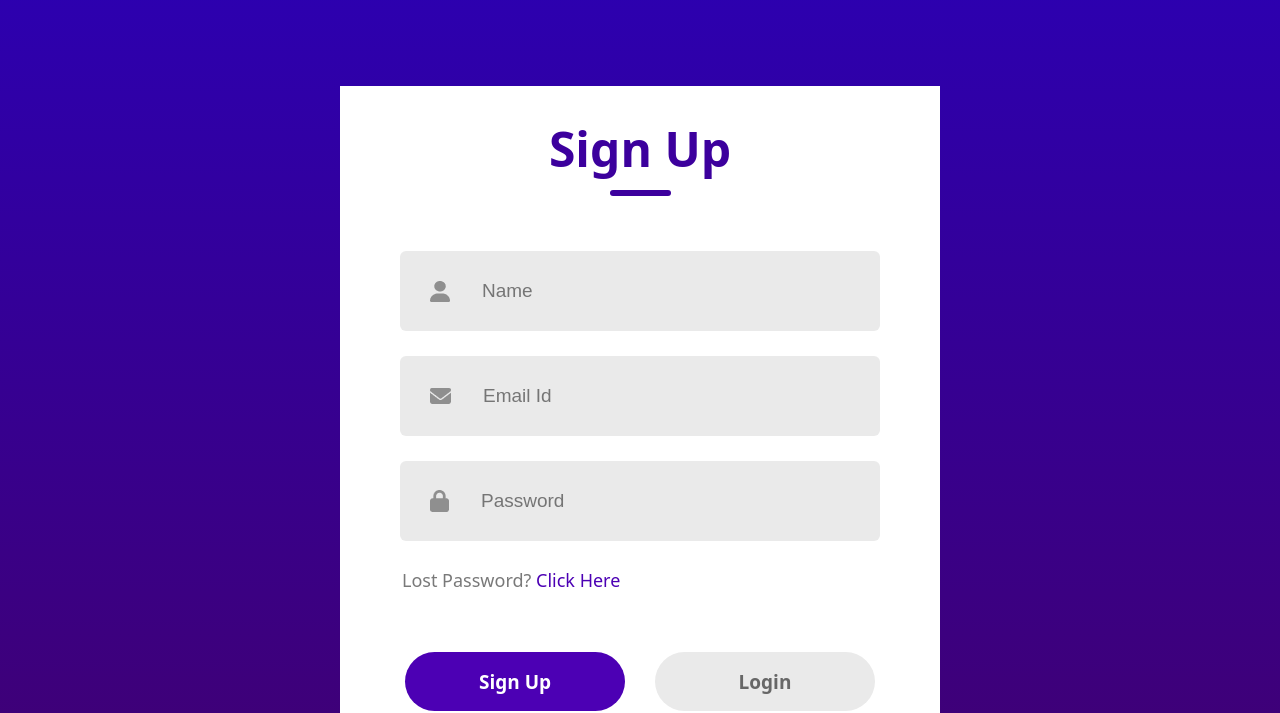
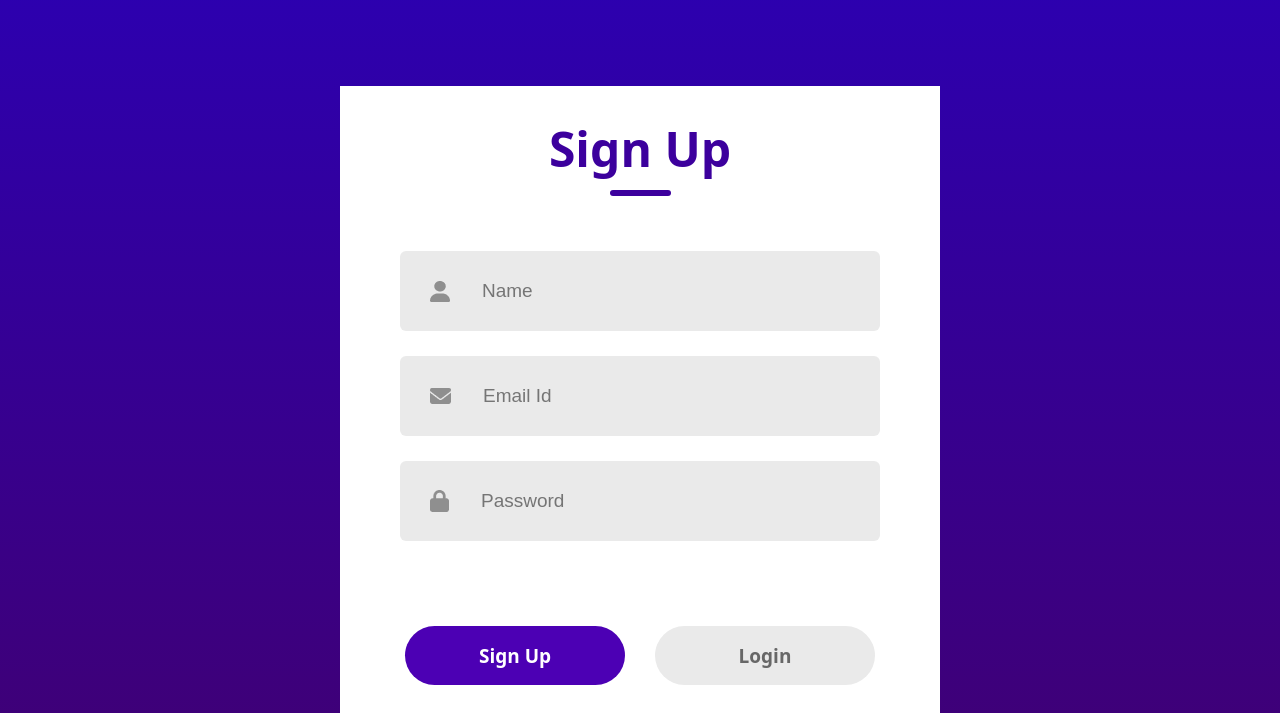
Before and after one commit to MG10327/SignUpForm-FrontEnd, a React (Vite) app: page / in a window 1280 px wide. Shown: the part 114-827 px from the top of the page. Built offline with nearby package versions, Linux system fonts and the light colour scheme.

Commit message:
hide the forgot password for people signing up

```diff
--- a/src/components/LoginSignup/LoginSignup.jsx
+++ b/src/components/LoginSignup/LoginSignup.jsx
@@ -34,9 +34,9 @@
                 <img src={password_icon} alt="" />
                 <input type="password"  placeholder="Password"/>
             </div>
+            {action==="Sign Up" ? <div></div> : <div className="forgot-password">Lost Password? <span>Click Here</span></div>}
+        </div>
 
-        </div>
-        <div className="forgot-password">Lost Password? <span>Click Here</span></div>
         <div className="submit-container">
             <div className={action==="Login"?"submit gray" : "submit"} onClick={()=> {setAction("Sign Up")}}>Sign Up</div>
             <div className={action==="Sign Up"?"submit gray" : "submit"} onClick={()=> {setAction("Login")}}>Login</div>
```
